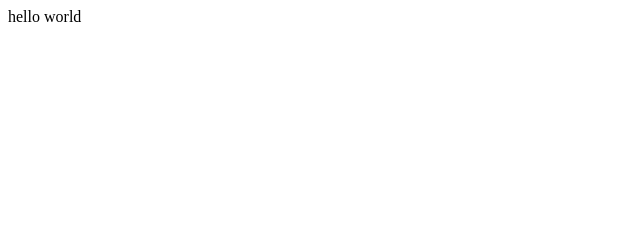
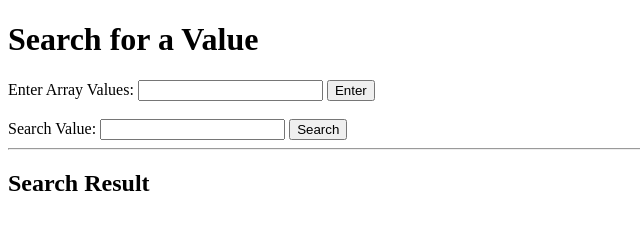
Before and after one commit to moshieeee/Activity-2-Search-for-a-value, a plain HTML site: page index.html in a window 1280 px wide. Shown: the whole page, without its empty margins (0-640 px from the left). Drawn offline with Linux system fonts and the light colour scheme.

Commit message:
main snippet

```diff
--- a/index.html
+++ b/index.html
@@ -1,3 +1,64 @@
+<!doctype html>
 <html>
-hello world
+  <head>
+    <title>Search for a Value</title>
+  </head>
+
+  <body>
+    <h1>Search for a Value</h1>
+
+    <label>Enter Array Values:</label>
+    <input type="text" id="arrayInput" />
+    <input type="button" onclick="enteredArray()" value="Enter"/>
+    <br> <br>
+
+    <label>Search Value:</label>
+    <input type="text" id="searchInput" />
+    <input type="button" onclick="searchArray()" value="Search" />
+
+    <hr>
+
+    <h2>Search Result</h2>
+
+    <p id="result"></p>
+
+    <script>
+      let array = [];
+
+      function enteredArray(){
+        let input = document.getElementById("arrayInput").value;
+
+        array = input.split(" "); //parama split kahit no comma
+
+        alert("Array entered succesfully")
+      }
+
+      function searchArray() {
+        //reminder to enter value first bago makapag search
+        if (array.length == 0) {
+          alert("Enter an array value first.");
+          return;
+        }
+
+
+        let search = document.getElementById("searchInput").value;
+        let result = document.getElementById("result");
+        let found = false;
+
+        for (let i = 0; i < array.length; i++) {
+          if (array[i]== search) {
+            result.innerHTML =
+              "Value found: " + array[i] + "<br>Index: " + i;
+
+            found = true;
+            break;
+          }
+        }
+
+        if (found == false) {
+          result.innerHTML = "Value does not exist in the array.";
+        }
+      }
+    </script>
+  </body>
 </html>
```
